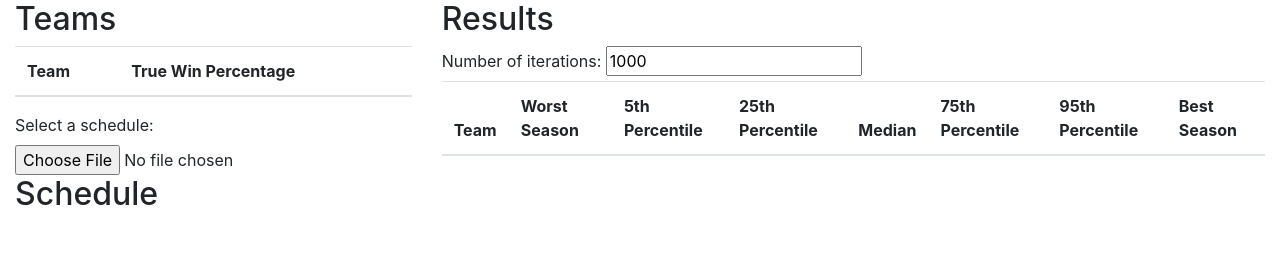
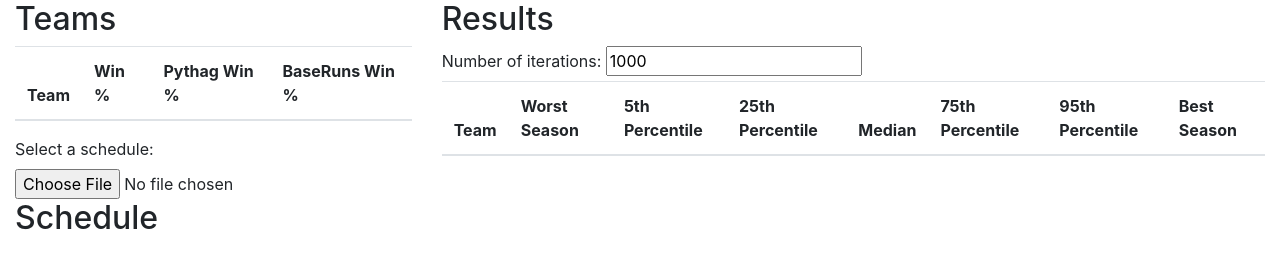
Before and after one commit to seankelly/winsim, a plain HTML site: page index.html in a window 1280 px wide. Drawn offline with nearby package versions, Linux system fonts and the light colour scheme.

Commit message:
Use three different methods of win percentage
Support choosing the team's actual win percentage for the year, what the
PythagenPat win percentage predicts, and what BaseRuns would predict.

```diff
--- a/index.html
+++ b/index.html
@@ -15,7 +15,9 @@
                         <thead>
                             <tr>
                                 <th>Team</th>
-                                <th>True Win Percentage</th>
+                                <th>Win %</th>
+                                <th>Pythag Win %</th>
+                                <th>BaseRuns Win %</th>
                             </tr>
                         </thead>
                     </table>
```
